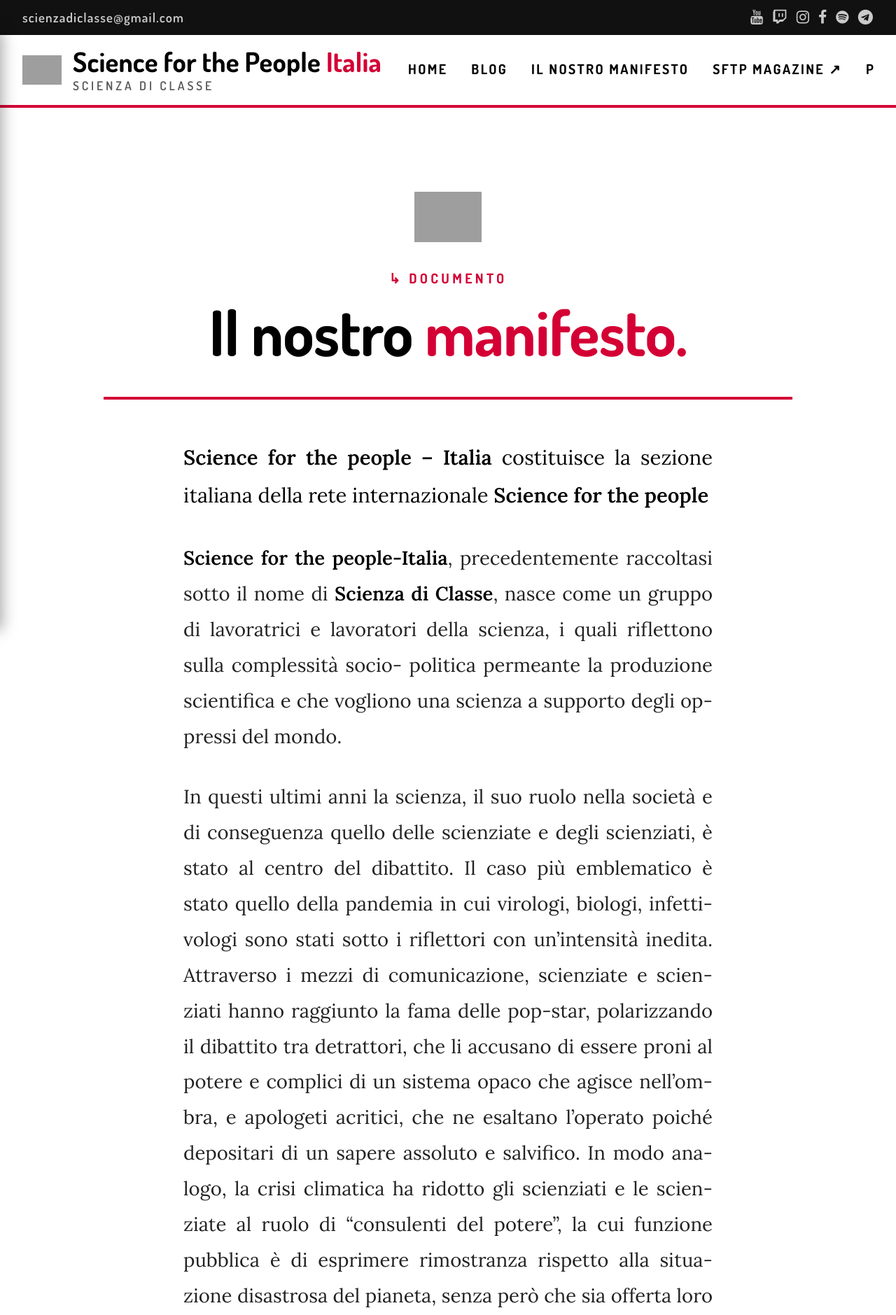
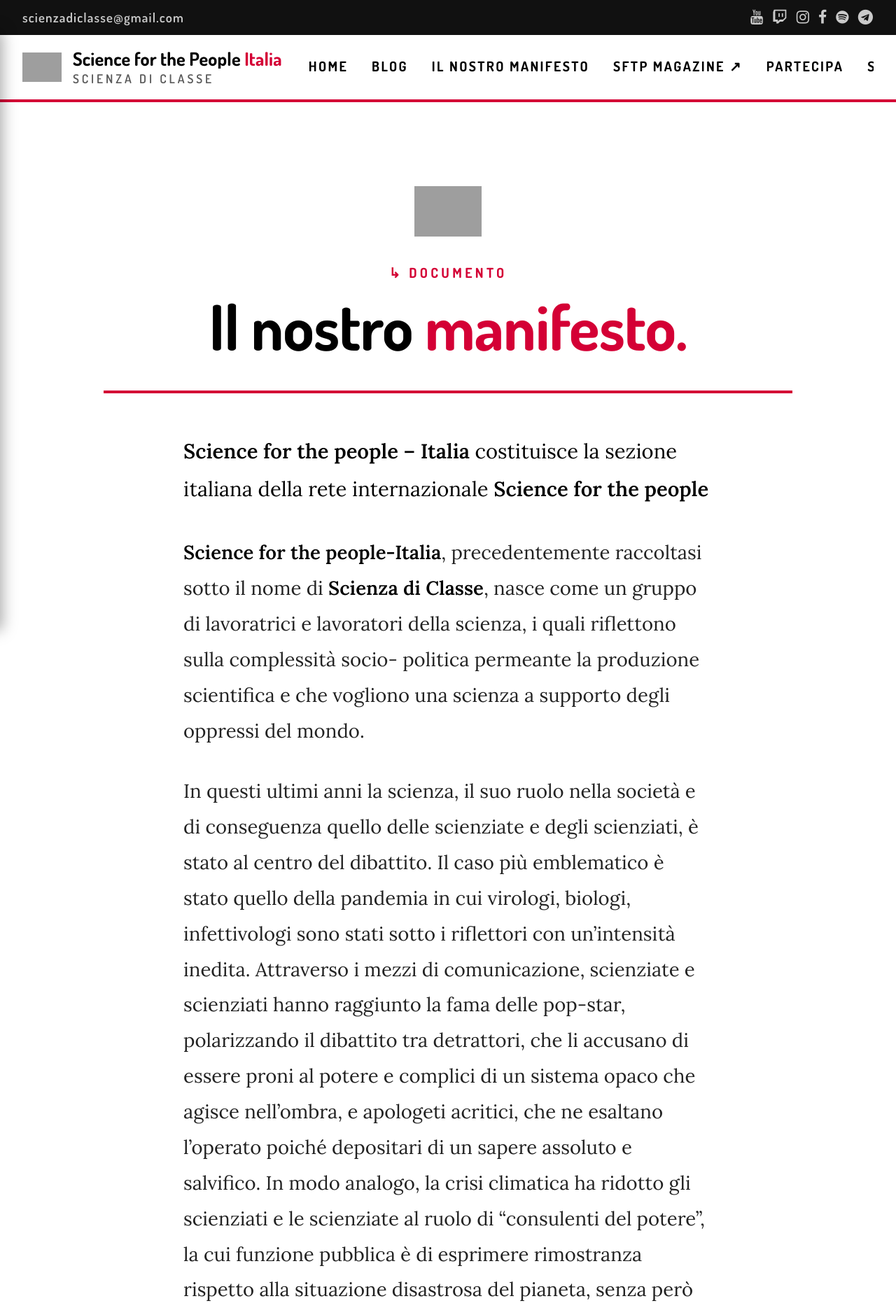
Before and after one commit to scienzadiclasse/sftp-italy.github.io, a Jekyll site: the page built from manifesto.markdown, in a window 1280 px wide. Shown: the top 1879 px of the page at 70% size. Built offline with Jekyll 4.4.1, drawn with Linux system fonts in a browser that asks for light colours; grey boxes are pictures that could not be loaded.

Commit message:
Fix: testo articoli left-align, titolo navbar più piccolo
https://claude.ai/code/session_014bPnHiG9tc8WfdJkHtapt6

```diff
--- a/_includes/navbar.html
+++ b/_includes/navbar.html
@@ -148,7 +148,7 @@
   #sftp-topbar .sftp-brand-title {
     font-family: 'Dosis', sans-serif !important;
     font-weight: 700 !important;
-    font-size: 1.55rem !important;
+    font-size: 1.05rem !important;
     color: #000 !important;
     line-height: 1.05 !important;
     letter-spacing: 0.005em !important;
--- a/style.css
+++ b/style.css
@@ -816,9 +816,7 @@ img {
   font-size: clamp(0.97rem, 1.5vw, 1.06rem);
   line-height: 1.85;
   color: #222;
-  text-align: justify;
-  hyphens: auto;
-  -webkit-hyphens: auto;
+  text-align: left;
 }
 
 .post-body > p:first-of-type {
@@ -908,18 +906,12 @@ img {
 .post-body sup a { color: var(--red); font-size: 0.8em; }
 
 /* compatibilità: se qualcosa usa .site-content dentro un post */
-/* Justified prose in generic content pages */
 .site-content p {
-  text-align: justify;
-  hyphens: auto;
-  -webkit-hyphens: auto;
+  text-align: left;
 }
 
-/* Justified prose in home sections */
 .home-section p {
-  text-align: justify;
-  hyphens: auto;
-  -webkit-hyphens: auto;
+  text-align: left;
 }
 
 .site-content a {
```
